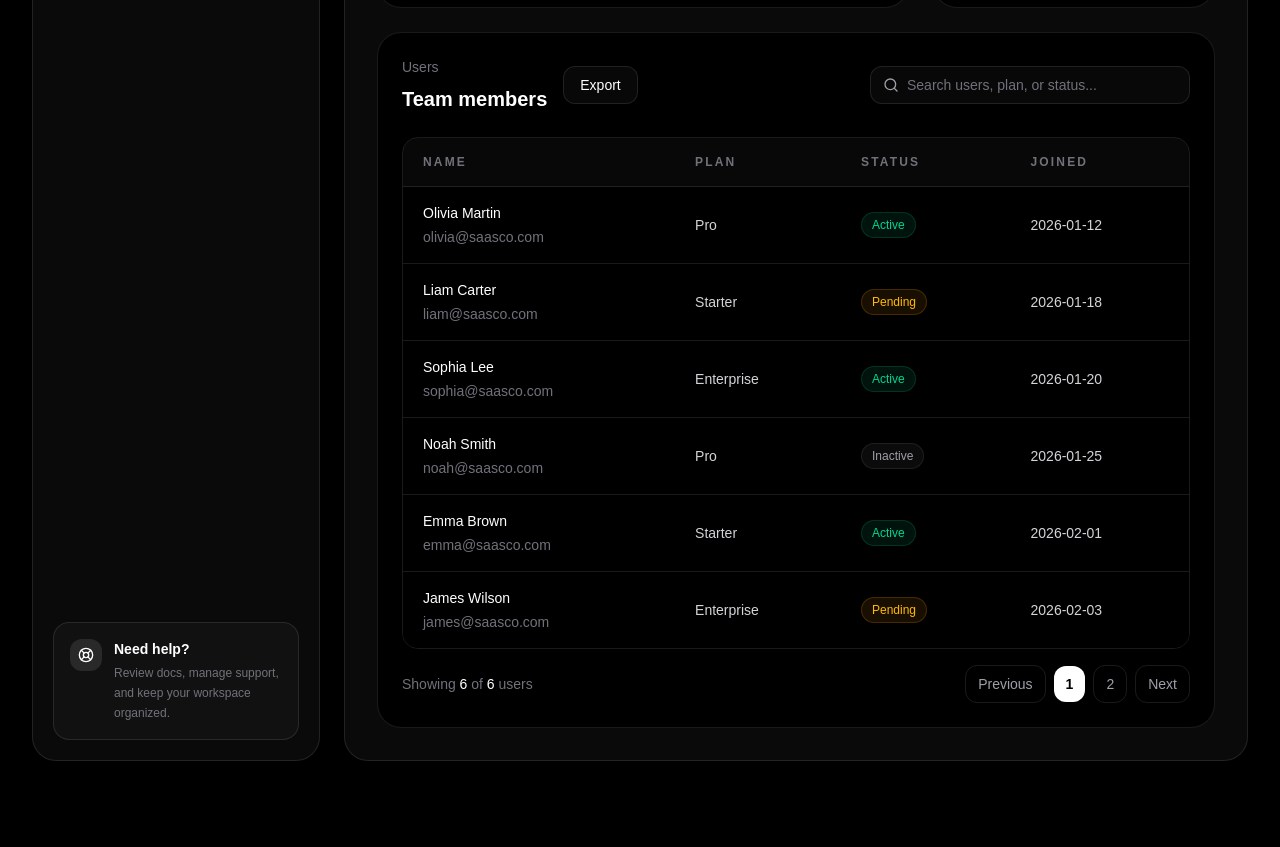
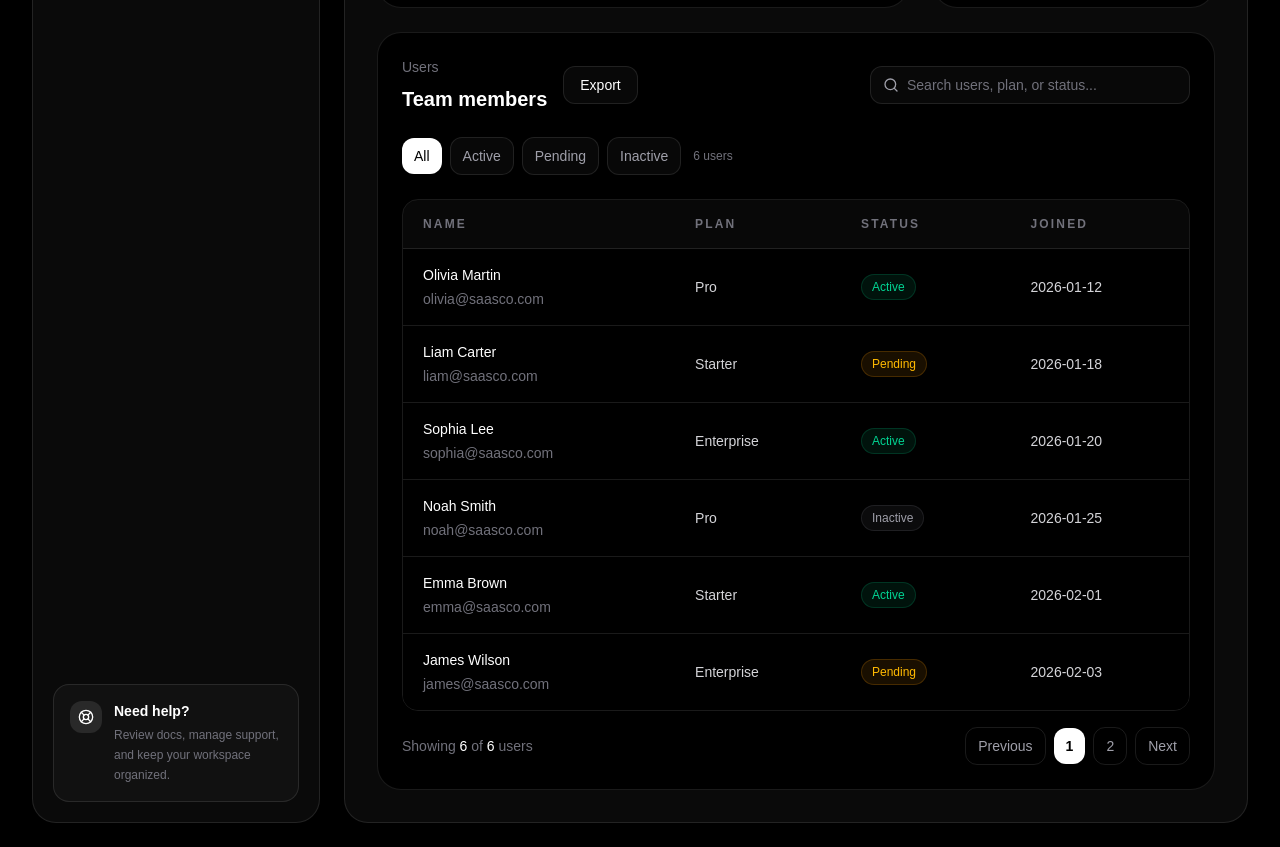
Before and after one commit to RoussosAdo/saas-dashboard-ui, a Next.js app: page / in a window 1280 px wide. Shown: the part 960-1807 px from the top of the page. Before the commit the page ends 1745 px from the top, so only its background shows below. Built offline with nearby package versions, Linux system fonts and the light colour scheme.

Commit message:
Add status filters to users table with combined search filtering

```diff
--- a/app/components/dashboard/users-table.tsx
+++ b/app/components/dashboard/users-table.tsx
@@ -7,23 +7,31 @@ import SectionHeader from "app/components/dashboard/section-header";
 import StatusBadge from "app/components/dashboard/status-badge";
 import { dashboardUsers } from "app/data/dashboard";
 
+type StatusFilter = "All" | "Active" | "Pending" | "Inactive";
+
+const filters: StatusFilter[] = ["All", "Active", "Pending", "Inactive"];
+
 export default function UsersTable() {
   const [query, setQuery] = useState("");
+  const [activeFilter, setActiveFilter] = useState<StatusFilter>("All");
 
   const filteredUsers = useMemo(() => {
     const value = query.trim().toLowerCase();
 
-    if (!value) return dashboardUsers;
-
     return dashboardUsers.filter((user) => {
-      return (
+      const matchesSearch =
+        !value ||
         user.name.toLowerCase().includes(value) ||
         user.email.toLowerCase().includes(value) ||
         user.plan.toLowerCase().includes(value) ||
-        user.status.toLowerCase().includes(value)
-      );
+        user.status.toLowerCase().includes(value);
+
+      const matchesFilter =
+        activeFilter === "All" || user.status === activeFilter;
+
+      return matchesSearch && matchesFilter;
     });
-  }, [query]);
+  }, [query, activeFilter]);
 
   return (
     <DashboardSection className="mt-6">
@@ -47,6 +55,26 @@ export default function UsersTable() {
             className="w-full bg-transparent text-sm text-white outline-none placeholder:text-zinc-500"
           />
         </div>
+      </div>
+
+      <div className="mt-6 flex flex-wrap items-center gap-2">
+        {filters.map((filter) => (
+          <button
+            key={filter}
+            onClick={() => setActiveFilter(filter)}
+            className={`rounded-xl px-3 py-2 text-sm font-medium transition ${
+              activeFilter === filter
+                ? "bg-white text-black"
+                : "border border-white/10 bg-white/[0.03] text-zinc-400 hover:bg-white/[0.06] hover:text-white"
+            }`}
+          >
+            {filter}
+          </button>
+        ))}
+
+        <span className="ml-1 text-xs text-zinc-500">
+          {filteredUsers.length} users
+        </span>
       </div>
 
       <div className="mt-6 overflow-hidden rounded-2xl border border-white/10">
@@ -79,7 +107,9 @@ export default function UsersTable() {
                     </div>
                   </td>
 
-                  <td className="px-5 py-4 text-sm text-zinc-300">{user.plan}</td>
+                  <td className="px-5 py-4 text-sm text-zinc-300">
+                    {user.plan}
+                  </td>
 
                   <td className="px-5 py-4">
                     <StatusBadge status={user.status} />
@@ -97,7 +127,7 @@ export default function UsersTable() {
                     colSpan={4}
                     className="px-5 py-10 text-center text-sm text-zinc-500"
                   >
-                    No users found for this search.
+                    No users found for this search or filter.
                   </td>
                 </tr>
               )}
```
